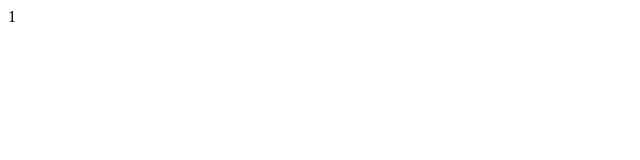
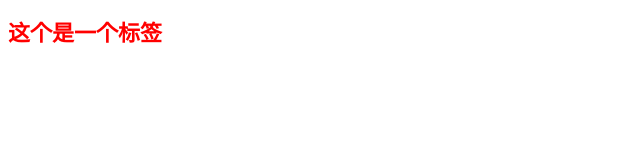
Before and after one commit to gunian1011/gunian_01, a plain HTML site: page index.html in a window 1280 px wide. Shown: the whole page, without its empty margins (0-640 px from the left). Drawn offline with Linux system fonts and the light colour scheme.

Commit message:
初始化了index.html中的内容

```diff
--- a/index.html
+++ b/index.html
@@ -5,10 +5,14 @@
     <meta http-equiv="X-UA-Compatible" content="IE=edge">
     <meta name="viewport" content="width=device-width, initial-scale=1.0">
     <title>Document</title>
+    <style>
+        h1 {
+            font-size: 22px;
+            color: red;
+        }
+    </style>
 </head>
 <body>
-    <div>
-        1
-    </div>
+    <h1>这个是一个标签</h1>
 </body>
 </html>
```
